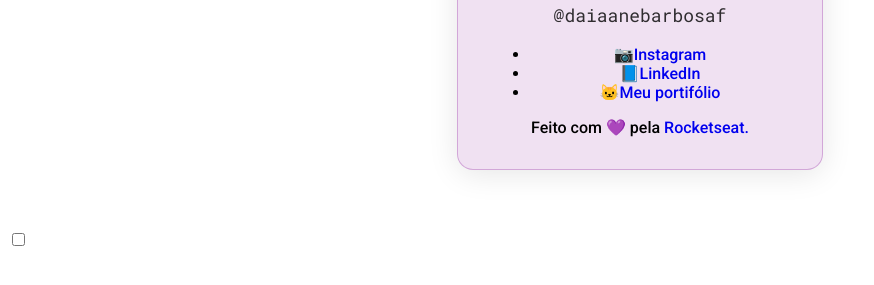
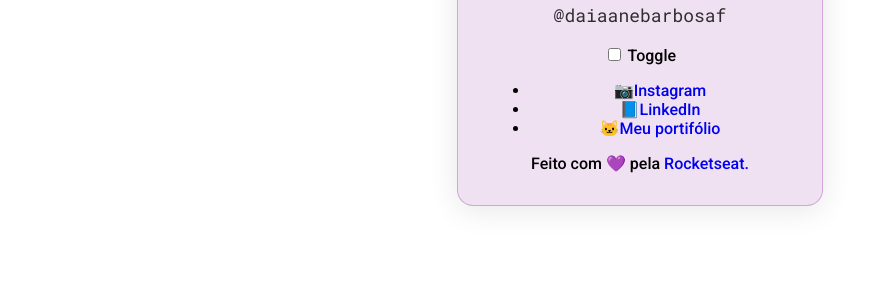
Before and after one commit to daiaanebarbosaf/desafio-21-days, a plain HTML site: page day-eight/index.html in a window 1280 px wide. Shown: the part 269-554 px from the top of the page, without its empty margins (0-874 px from the left). Drawn offline with Linux system fonts and the light colour scheme; files that its build step writes are made by us from their sources.

Commit message:
Update index.html

```diff
--- a/day-eight/index.html
+++ b/day-eight/index.html
@@ -14,6 +14,11 @@
       <img class="avatar" src="https://github.com/daiaanebarbosaf.png" alt="Imagem do perfeil do Github de Daiane Farias"/>
       <h1>Daiane Farias</h1>
       <p class="username">@daiaanebarbosaf</p>
+
+      <div class="toggle">
+        <input id="switch" type="checkbox" name="theme">
+        <label for="switch">Toggle</label>
+      </div>
 
       <ul>
         <!--<li>
@@ -44,12 +49,6 @@
       </footer>
   </div>
 
-  <div class = 'toggle-switch'>
-    <label>
-        <input type = 'checkbox'>
-        <span class = 'slider'></span>
-    </label>
-  </div>
-
+  <script src="main.js"></script>
   </body>
 </html>
```
